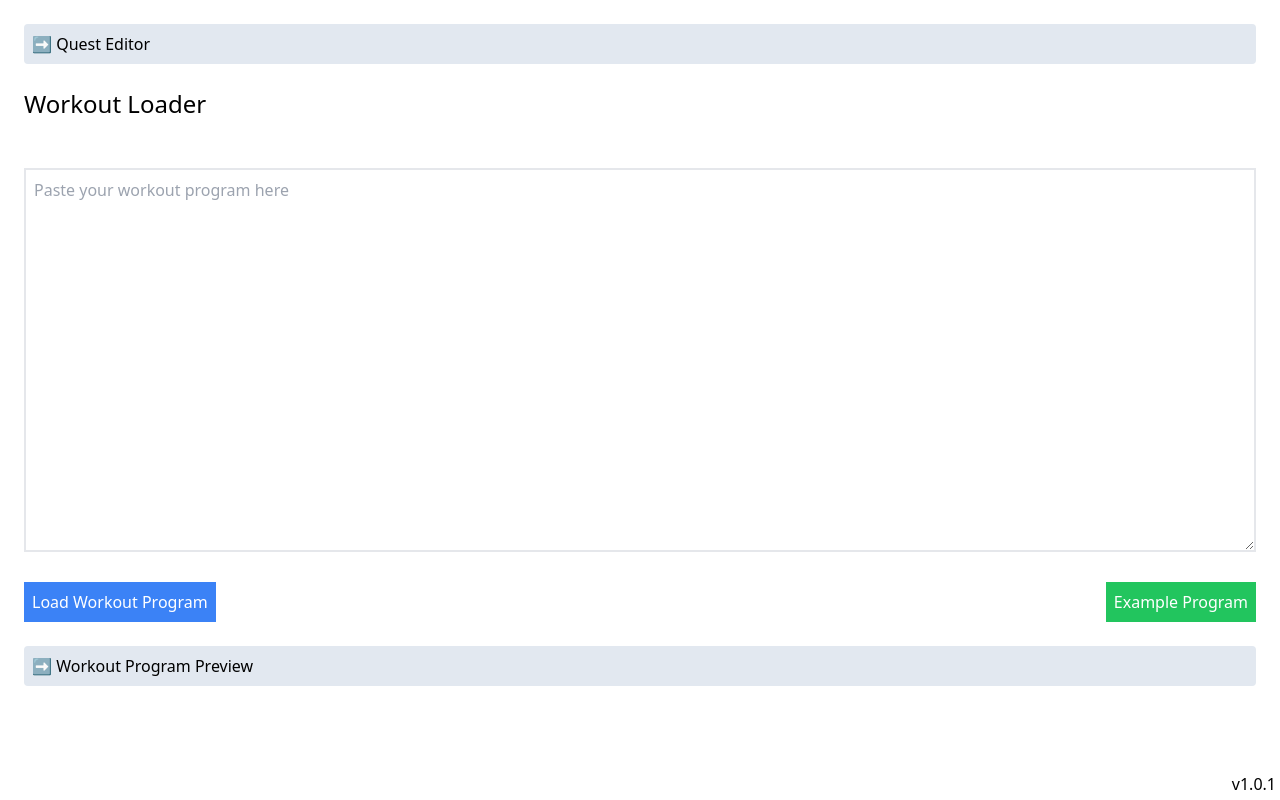
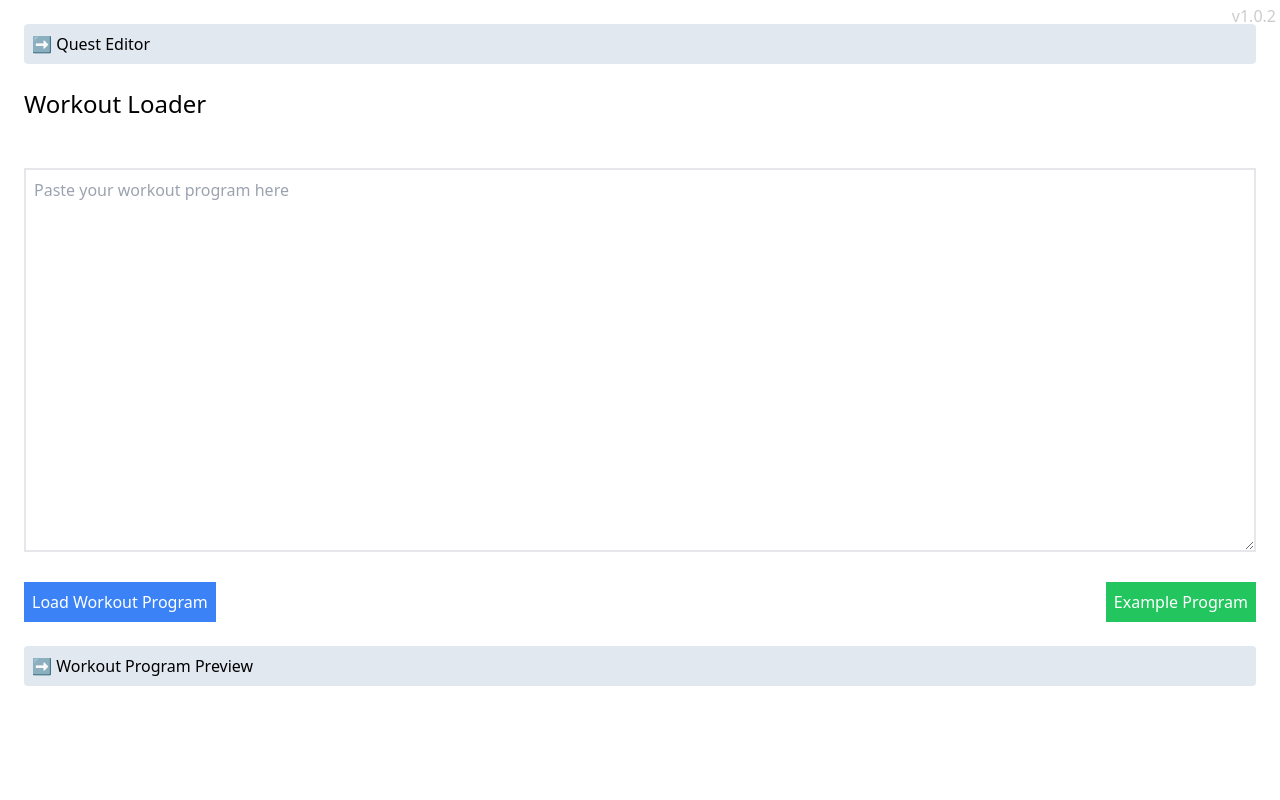
Before and after one commit to matthewtglove/legend-of-the-fitness-realm, a React (Vite) app in the folder packages/lofr-app/: page / in a window 1280 px wide. Built offline with nearby package versions, Linux system fonts and the light colour scheme.

Commit message:
FIX version

```diff
--- a/packages/lofr-app/src/app.tsx
+++ b/packages/lofr-app/src/app.tsx
@@ -6,7 +6,7 @@ import { QuestEditor } from './story/quest-editor';
 import { QuestContext } from './story/story-types';
 import { createEmptyStoryRuntime, createStoryRuntime } from './story/story-runtime';
 
-const appVersion = `v1.0.1`;
+const appVersion = `v1.0.2`;
 
 export const App = () => {
     const [workoutProgram, setWorkoutProgram] = useState(undefined as undefined | WorkoutProgram);
@@ -32,7 +32,7 @@ export const App = () => {
                     <WorkoutSessionTimer workoutSession={workoutSession} storyRuntime={storyRuntimeRef.current} />
                 )}
             </div>
-            <div className="absolute bottom-1 right-1">{appVersion}</div>
+            <div className="absolute pointer-events-none top-1 right-1 opacity-20">{appVersion}</div>
         </>
     );
 };
```
